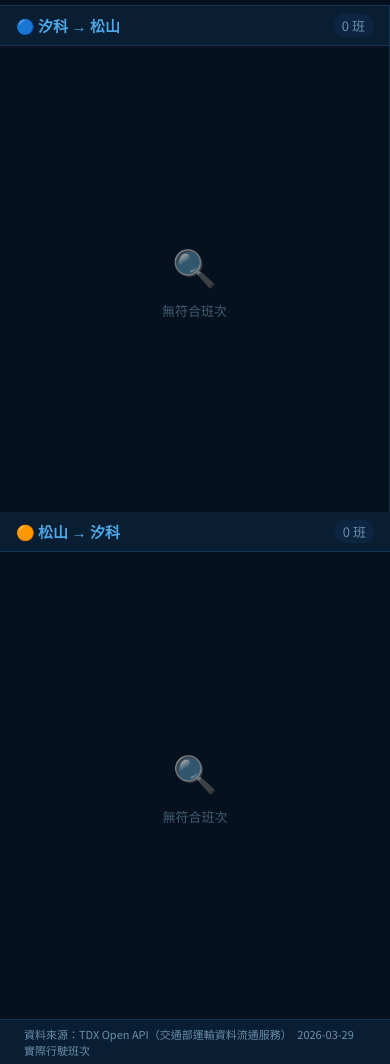
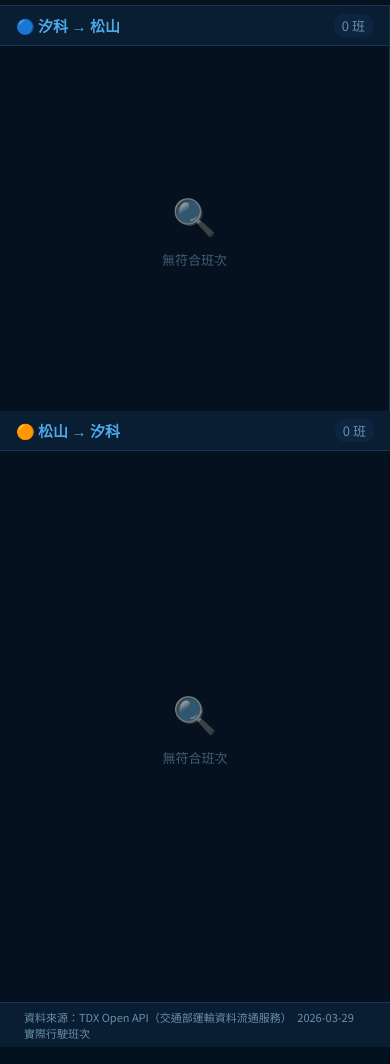
Before and after one commit to kindwayRewolf/TDX_Web, a Flask app: page / in a window 390 px wide. Shown: the part 311-1375 px from the top of the page. Run offline with Flask 3, Linux system fonts and the light colour scheme; data that the repository does not hold is empty.

Commit message:
Next Train in First Row, Mobile webpage show

```diff
--- a/templates/index.html
+++ b/templates/index.html
@@ -246,7 +246,8 @@
 
   @media (max-width: 800px) {
     .tables-wrap { grid-template-columns: 1fr; height: auto; }
-    .table-panel { height: 60vh; }
+    #panel-ab { height: 48vh; }
+    #panel-ba { height: 70vh; }
   }
 
   @media (max-width: 768px) {
@@ -273,7 +274,8 @@
     #status-bar { font-size: 12px; padding: 6px 12px; }
 
     .tables-wrap { grid-template-columns: 1fr; height: auto; }
-    .table-panel { height: 60vh; }
+    #panel-ab { height: 48vh; }
+    #panel-ba { height: 70vh; }
 
     .panel-header { padding: 6px 12px; }
     .panel-title { font-size: 13px; }
@@ -832,7 +834,7 @@ function renderTable(scrollEl, trains, titleEl, countEl, fromName, toName, isAB)
   if (nextRow) {
     const ROW_H = nextRow.offsetHeight || 44;
     const rowTop = nextRow.offsetTop; // relative to table top
-    scrollEl.scrollTop = Math.max(0, rowTop - ROW_H * 2);
+    scrollEl.scrollTop = Math.max(0, rowTop - ROW_H * 0);
 
     // Schedule auto-refresh at next departure time + 1 s (only from the AB panel)
     if (isAB) {
```
